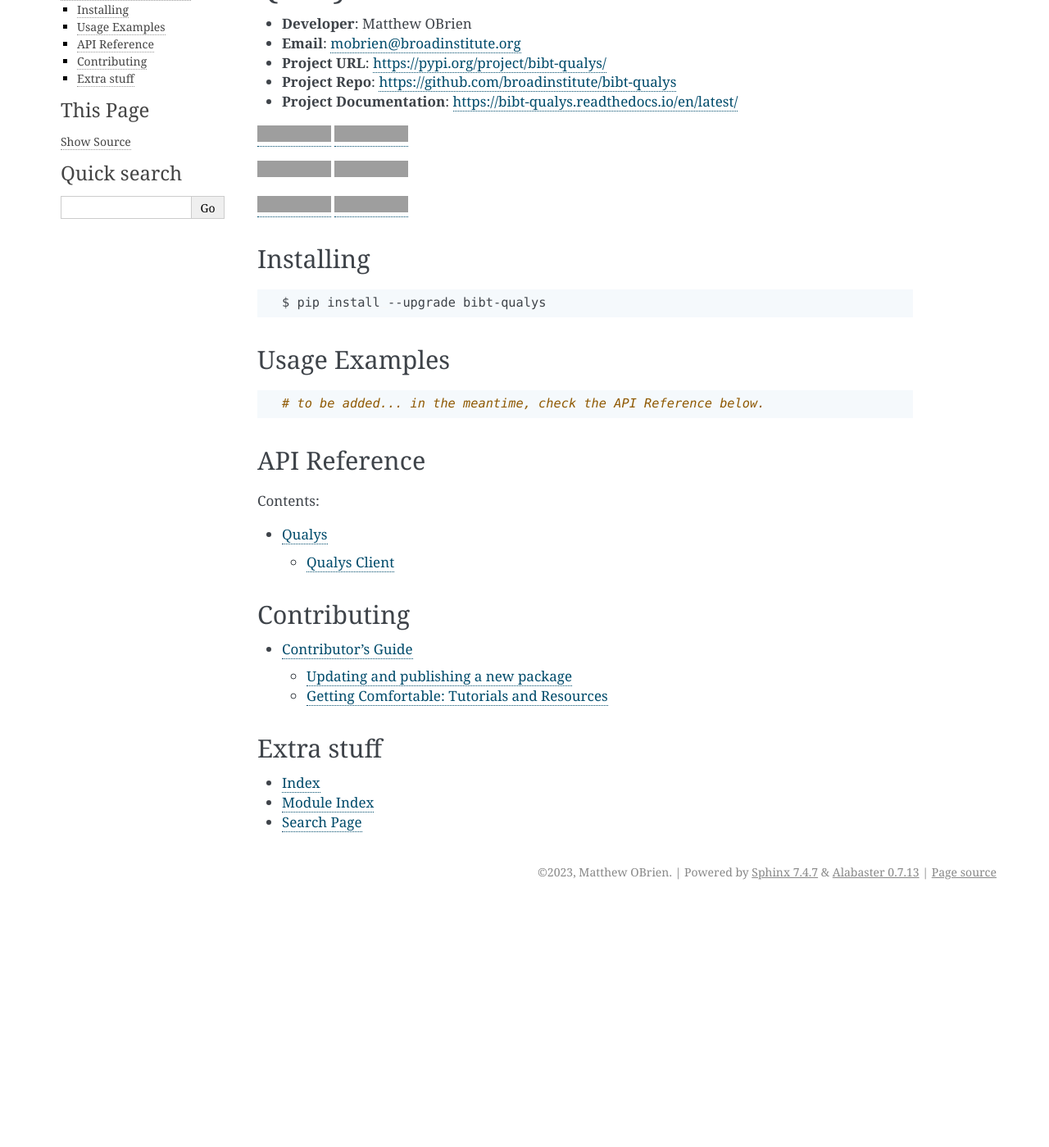
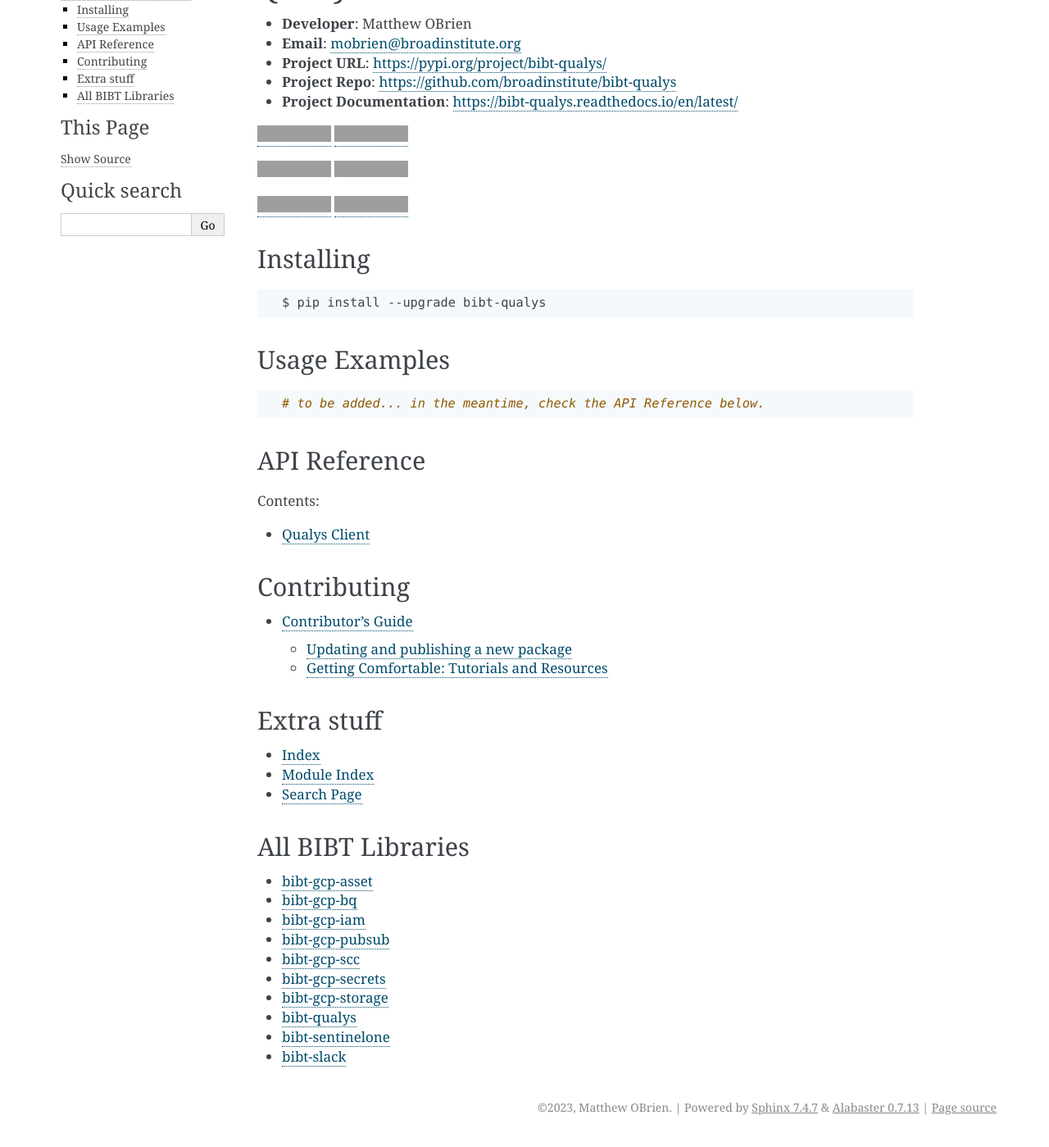
Before and after one commit to broadinstitute/bibt-qualys, a Sphinx documentation site: the page built from docs/index.rst, in a window 1280 px wide and 1400 px high, scrolled down 135 px. Shown: the whole window at 82% size. Built offline with Sphinx 7.4.7, drawn with Linux system fonts in a browser that asks for light colours; the version number is read from the project's files by our own code; before the commit the page ends 1248 px from its top, so only the background shows below that; grey boxes are pictures that could not be loaded.

```diff
--- a/docs/index.rst
+++ b/docs/index.rst
@@ -64,3 +64,17 @@ Extra stuff
 * :ref:`genindex`
 * :ref:`modindex`
 * :ref:`search`
+
+All BIBT Libraries
+------------------
+
+- `bibt-gcp-asset <https://github.com/broadinstitute/bibt-gcp-asset>`_
+- `bibt-gcp-bq <https://github.com/broadinstitute/bibt-gcp-bq>`_
+- `bibt-gcp-iam <https://github.com/broadinstitute/bibt-gcp-iam>`_
+- `bibt-gcp-pubsub <https://github.com/broadinstitute/bibt-gcp-pubsub>`_
+- `bibt-gcp-scc <https://github.com/broadinstitute/bibt-gcp-scc>`_
+- `bibt-gcp-secrets <https://github.com/broadinstitute/bibt-gcp-secrets>`_
+- `bibt-gcp-storage <https://github.com/broadinstitute/bibt-gcp-storage>`_
+- `bibt-qualys <https://github.com/broadinstitute/bibt-qualys>`_
+- `bibt-sentinelone <https://github.com/broadinstitute/bibt-sentinelone>`_
+- `bibt-slack <https://github.com/broadinstitute/bibt-slack>`_
--- a/pyproject.toml
+++ b/pyproject.toml
@@ -17,7 +17,7 @@ classifiers = [
   "Topic :: Software Development :: Libraries",
   "Topic :: Utilities",
 ]
-dependencies = ["requests", "xmltodict", "glom"]
+dependencies = ["requests==2.31.0", "xmltodict==0.13.0", "glom==23.5.0"]
 description = "Functionality often used by BITS Blue Team (Qualys)."
 name = "bibt-qualys"
 readme = {file = "README.md", content-type = "text/markdown"}
--- /dev/null
+++ b/requirements-dev.txt
@@ -0,0 +1,4 @@
+bump2version==1.0.1
+pre-commit==3.6.0
+pytest==7.4.3
+virtualenv==20.25.0
--- a/requirements.txt
+++ b/requirements.txt
@@ -1,3 +1,3 @@
-glom
-requests
-xmltodict
+glom==23.5.0
+requests==2.31.0
+xmltodict==0.13.0
```
Also changed, not shown: other parts of docs/index.rst (+1 -1 lines), README.md (+13 -0 lines), docs/qualys.rst (deleted, +0 -7 lines), 1 other file.
